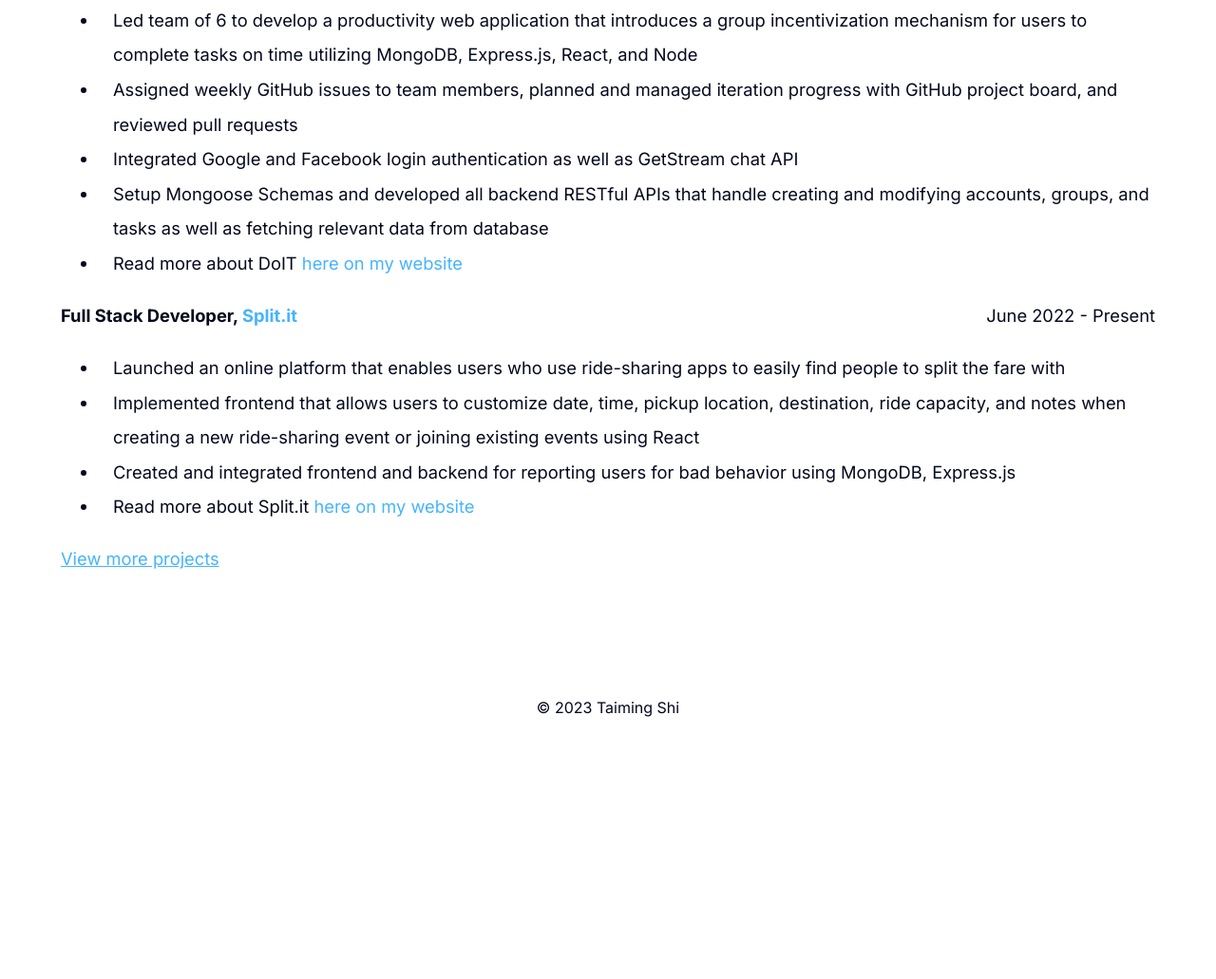
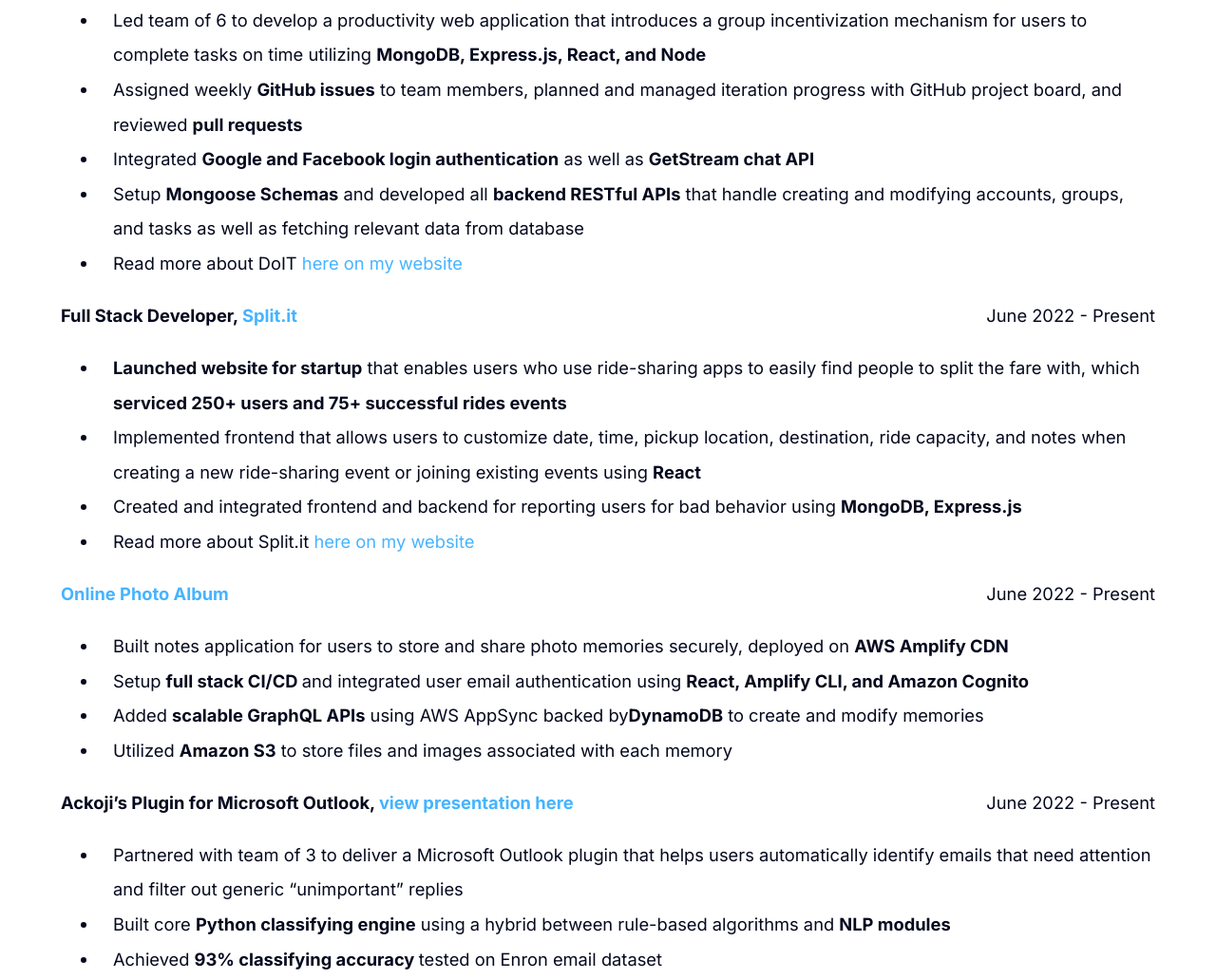
Before and after one commit to tshi13/Personal-Website, an Astro site: page /about in a window 1280 px wide. Shown: the part 2379-3410 px from the top of the page at 95% size. Before the commit the page ends 3198 px from the top, so only its background shows below. Built offline with nearby package versions, Linux system fonts and the light colour scheme; Astro itself is replaced by a stand-in of ours.

Commit message:
about me changes

```diff
--- a/src/pages/about.astro
+++ b/src/pages/about.astro
@@ -47,17 +47,17 @@ import Button from '../components/Button/index.jsx';
 				Math Courses: Calculus, Linear Algebra, Differential Equations, Discrete Mathematics, Probability, Statistics, Optimization <br><br>
 
 				<b style="font-size: 30px;">Skills</b> <hr>
-				<b>Programming Languages: </b>  Java, C/C++, Python, JavaScript, SQL <br>
-				<b>Tools and Frameworks: </b> MongoDB, Express.js, React, Node.js, CSS, HTML, Git, MySQL, PostgreSQL <br><br>
+				<b>Programming Languages: </b>  Java, Python, JavaScript, C/C++, Typescript, SQL, HTML/CSS <br>
+				<b>Tools and Frameworks: </b> MongoDB, Express.js, React, Node.js, CSS, HTML, Git, AWS (Amplify, S3, DynamoDB, AppSync), MySQL, PostgreSQL <br><br>
 
 
 				<b style="font-size: 30px;">Internships</b> <hr>
 				<b>Software Developer Intern, <a href="https://attainpartners.com/" style="text-decoration: none;">Attain Partners</a> </b> | McLean, VA  <span style="float:right">June 2022 - July 2022</span><br>
 				<ul style="text-justify: distribute-all-lines;">
-				<li style="padding-left: 15px;">Led team of 3 interns and created an efficient, maintainable, and configurable software tool for consultants that
-					automated the encryption process of sensitive client information in large CSV and 60+ page Excel financial reports using Python</li>
-				<li style="padding-left: 15px;">Improved efficiency and accuracy for consultant team by minimizing manual anonymization task duration from multiple days
-					to within 10 minutes </li>
+				<li style="padding-left: 15px;"><b>Led</b> team of 3 interns and created an efficient, maintainable, and configurable software tool for consultants that
+					automated the encryption process of sensitive client information in large CSV and 60+ page Excel financial reports using <b>Python</b></li>
+				<li style="padding-left: 15px;">Improved efficiency and accuracy for consultant team by minimizing manual anonymization task duration <b>multiple days
+					to within 5 minutes</b>  </li>
 				<li style="padding-left: 15px;"> Collaborated with internal Innovations Team and facilitated creation of decision tree machine learning model using
 					MLB data that determines when to send a runner on third in the event of a sacrifice fly opportunity</li>
 					<li style="padding-left: 15px;"> Provided results to Baltimore Orioles with visualizations and analytics to help team make better game-time decisions</li>
@@ -66,8 +66,7 @@ import Button from '../components/Button/index.jsx';
 				<b>Growth and Product Intern, <a href="https://lobby.game/" style="text-decoration: none;">Lobby</a> </b> | Menlo Park, CA  <span style="float:right">June 2021 - July 2021</span><br>
 				<ul style="text-justify: distribute-all-lines;">
 				<li style="padding-left: 15px;">Designed TikTok ads to promote product, produced lowest CPA (cost per action) among growth team and generated
-					2000+ downloads for the social media app startupconsultants that
-					automated the encryption process of sensitive client information in large CSV and 60+ page Excel financial reports using Python</li>
+					<b>2000+</b> downloads for the social media app startup</li>
 				<li style="padding-left: 15px;">Interpreted automatic user report history data for in-app screening rules and provided recommendations to optimize
 					regulation system, minimize bad behavior, and maintain a healthy online environment for users </li>
 				<li style="padding-left: 15px;"> Filtered through feedback from users and outlined new product features, helped generate “Lobby Championship” and
@@ -78,23 +77,40 @@ import Button from '../components/Button/index.jsx';
 				<b>Team Lead, <a href="https://doit-oose.herokuapp.com/" style="text-decoration: none;">DoIT</a> </b>  <span style="float:right">Sep 2022 - Present</span><br>
 				<ul style="text-justify: distribute-all-lines;">
 				<li style="padding-left: 15px;">Led team of 6 to develop a productivity web application that introduces a group incentivization mechanism for users
-					to complete tasks on time utilizing MongoDB, Express.js, React, and Node</li>
-				<li style="padding-left: 15px;">Assigned weekly GitHub issues to team members, planned and managed iteration progress with GitHub project
-					board, and reviewed pull requests </li>
-				<li style="padding-left: 15px;"> Integrated Google and Facebook login authentication as well as GetStream chat API</li>
-				<li style="padding-left: 15px;"> Setup Mongoose Schemas and developed all backend RESTful APIs that handle creating and modifying accounts,
+					to complete tasks on time utilizing  <b>MongoDB, Express.js, React, and Node</b></li>
+				<li style="padding-left: 15px;">Assigned weekly <b>GitHub issues</b>  to team members, planned and managed iteration progress with GitHub project
+					board, and reviewed <b>pull requests</b></li>
+				<li style="padding-left: 15px;"> Integrated <b>Google and Facebook login authentication</b>  as well as <b>GetStream chat API</b> </li>
+				<li style="padding-left: 15px;"> Setup <b>Mongoose Schemas</b> and developed all <b>backend RESTful APIs</b> that handle creating and modifying accounts,
 					groups, and tasks as well as fetching relevant data from database</li>
 				<li style="padding-left: 15px;"> Read more about DoIT <a href="/project/do-it" style="text-decoration: none;">here on my website</a></li>
 				</ul>
 
 				<b>Full Stack Developer, <a href="https://www.trysplit.it/" style="text-decoration: none;">Split.it</a> </b>  <span style="float:right">June 2022 - Present</span><br>
 				<ul style="text-justify: distribute-all-lines;">
-				<li style="padding-left: 15px;">Launched an online platform that enables users who use ride-sharing apps to easily find people to split the fare with</li>
+				<li style="padding-left: 15px;"><b>Launched website for startup</b> that enables users who use ride-sharing apps to easily find people to split the fare with, which <b>serviced 250+ users and 75+ successful rides events</b></li>
 				<li style="padding-left: 15px;">Implemented frontend that allows users to customize date, time, pickup location, destination, ride capacity, and notes
-					when creating a new ride-sharing event or joining existing events using React </li>
-				<li style="padding-left: 15px;"> Created and integrated frontend and backend for reporting users for bad behavior using MongoDB, Express.js</li>
+					when creating a new ride-sharing event or joining existing events using <b> React</b> </li>
+				<li style="padding-left: 15px;"> Created and integrated frontend and backend for reporting users for bad behavior using <b>MongoDB, Express.js</b></li>
 				<li style="padding-left: 15px;"> Read more about Split.it <a href="/project/cost-pooling" style="text-decoration: none;">here on my website</a></li>
 				</ul>
+
+				<b> <a href="https://main.d1u61r3at08s3y.amplifyapp.com/" style="text-decoration: none;">Online Photo Album</a> </b>  <span style="float:right">June 2022 - Present</span><br>
+				<ul style="text-justify: distribute-all-lines;">
+				<li style="padding-left: 15px;">Built notes application for users to store and share photo memories securely, deployed on <b>AWS Amplify CDN</b> </li>
+				<li style="padding-left: 15px;">Setup <b>full stack CI/CD </b> and integrated user email authentication using <b>React, Amplify CLI, and Amazon Cognito</b>  </li>
+				<li style="padding-left: 15px;">Added <b> scalable GraphQL APIs</b> using AWS AppSync backed by<b>DynamoDB</b> to create and modify memories</li>
+				<li style="padding-left: 15px;"> Utilized <b> Amazon S3</b> to store files and images associated with each memory </li>
+				</ul>
+
+				<b> Ackoji’s Plugin for Microsoft Outlook, <a href="https://docs.google.com/presentation/d/1pmsNkhrTbOCHQKnxvb3Zg9FRLeldDQIQ8R8qmV-e1t4/edit?usp=sharing " style="text-decoration: none;"> view presentation here</a> </b>  <span style="float:right">June 2022 - Present</span><br>
+				<ul style="text-justify: distribute-all-lines;">
+				<li style="padding-left: 15px;">Partnered with team of 3 to deliver a Microsoft Outlook plugin that helps users automatically identify emails that need
+					attention and filter out generic “unimportant” replies</li>
+				<li style="padding-left: 15px;">Built core <b> Python classifying engine</b> using a hybrid between rule-based algorithms and <b>NLP modules</b>  </li>
+				<li style="padding-left: 15px;">Achieved <b>93% classifying accuracy </b> tested on Enron email dataset</li>
+				</ul>
+
 				<a href="/projects">
 					View more projects
 				</a>
```
